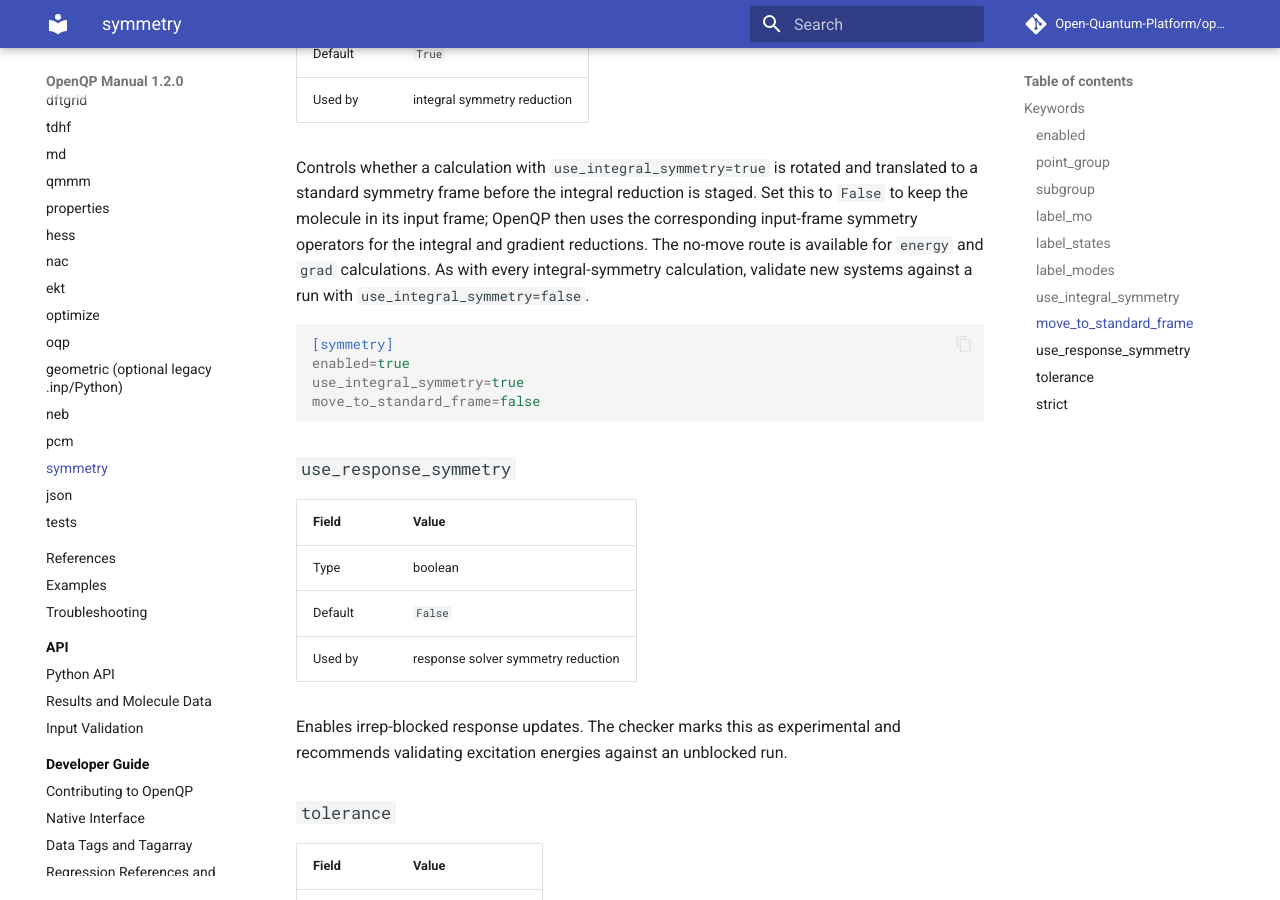
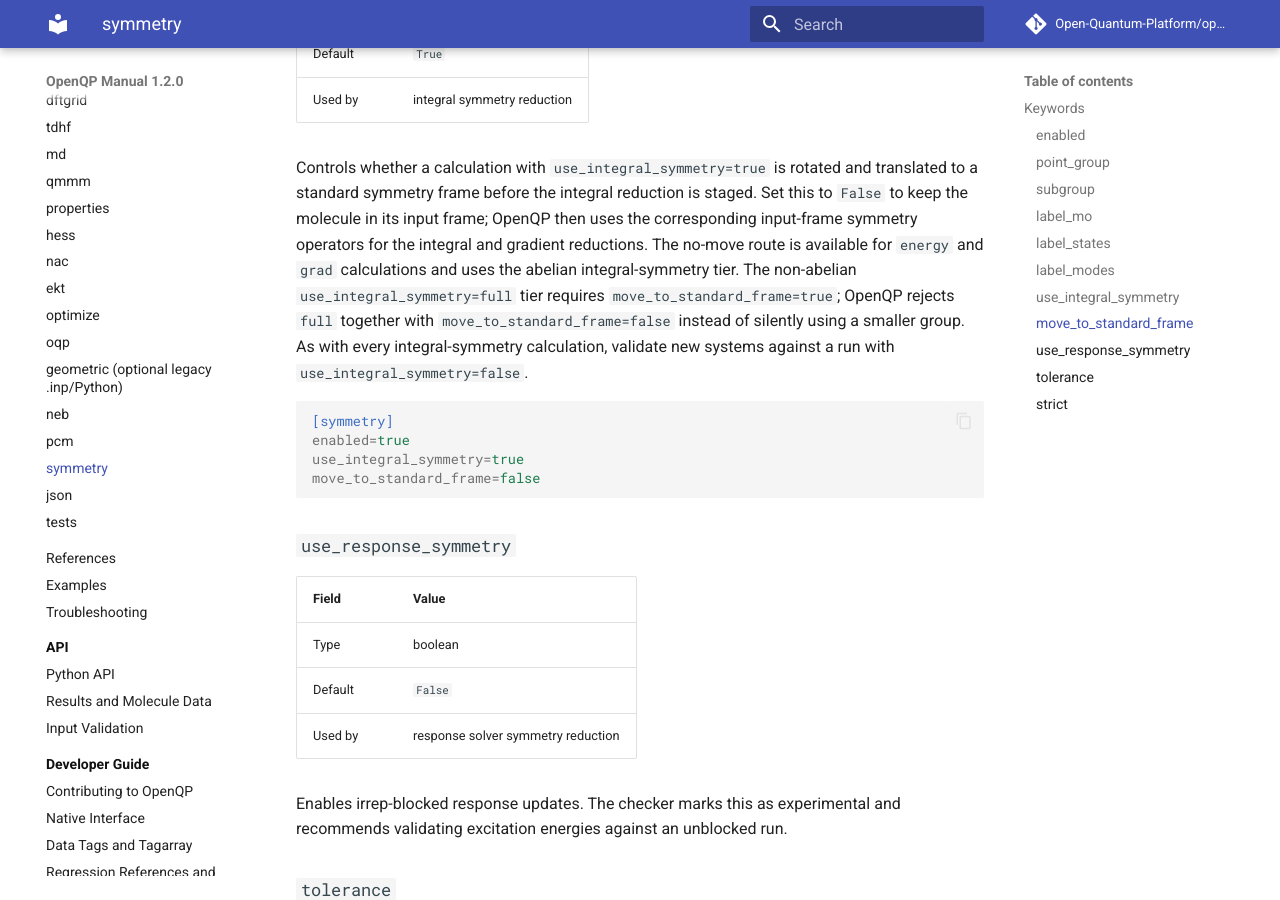
Before and after one commit to Open-Quantum-Platform/openqp-docs, an MkDocs documentation site: the page built from docs/keywords/symmetry.md, in a window 1280 px wide and 900 px high, scrolled down 2725 px. Built offline with MkDocs 1.6.1 and Material for MkDocs 9.7.7, drawn with Linux system fonts in a browser that asks for light colours; comment, search, counter and statistics services are not loaded.

Commit message:
docs(symmetry): constrain full tier to standard frame

````diff
--- a/docs/keywords/symmetry.md
+++ b/docs/keywords/symmetry.md
@@ -92,8 +92,11 @@ translated to a standard symmetry frame before the integral reduction is
 staged. Set this to `False` to keep the molecule in its input frame; OpenQP then
 uses the corresponding input-frame symmetry operators for the integral and
 gradient reductions. The no-move route is available for `energy` and `grad`
-calculations. As with every integral-symmetry calculation, validate new systems
-against a run with `use_integral_symmetry=false`.
+calculations and uses the abelian integral-symmetry tier. The non-abelian
+`use_integral_symmetry=full` tier requires `move_to_standard_frame=true`; OpenQP
+rejects `full` together with `move_to_standard_frame=false` instead of silently
+using a smaller group. As with every integral-symmetry calculation, validate new
+systems against a run with `use_integral_symmetry=false`.
 
 ```ini
 [symmetry]
````
